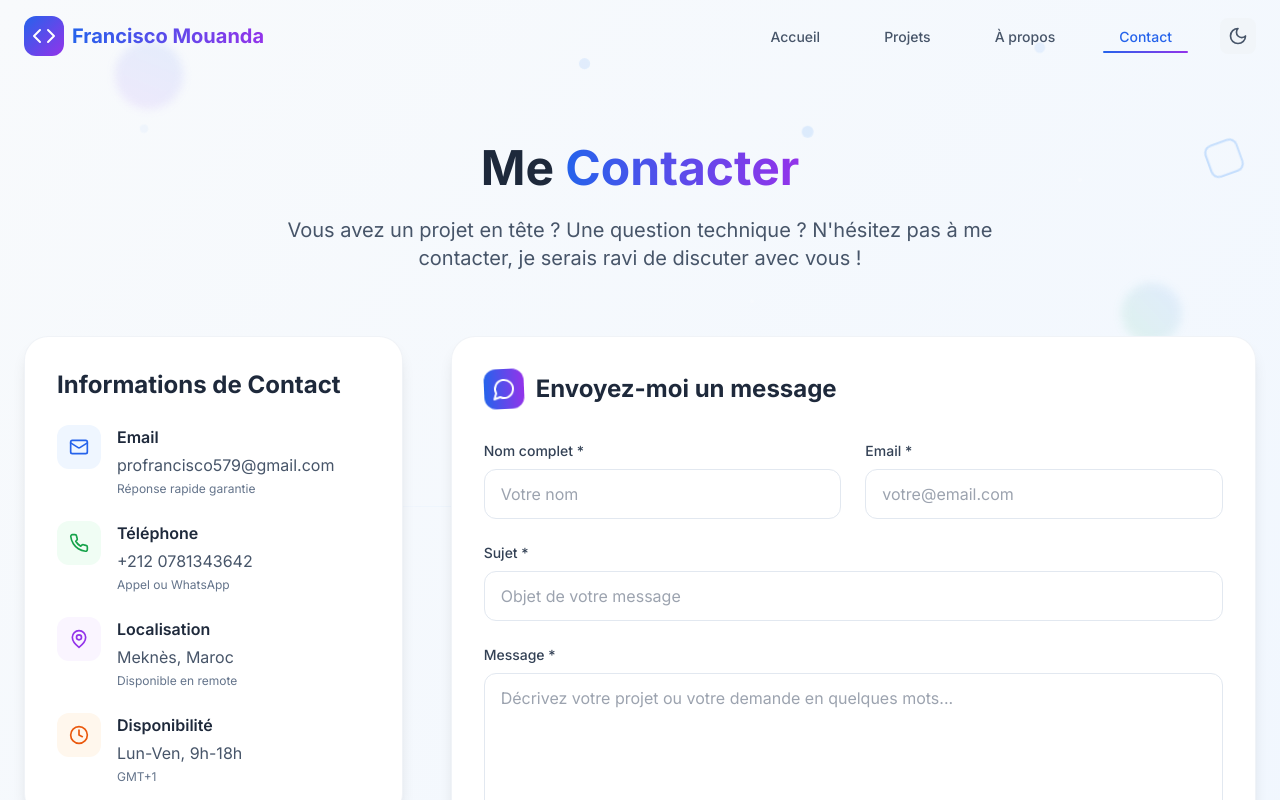
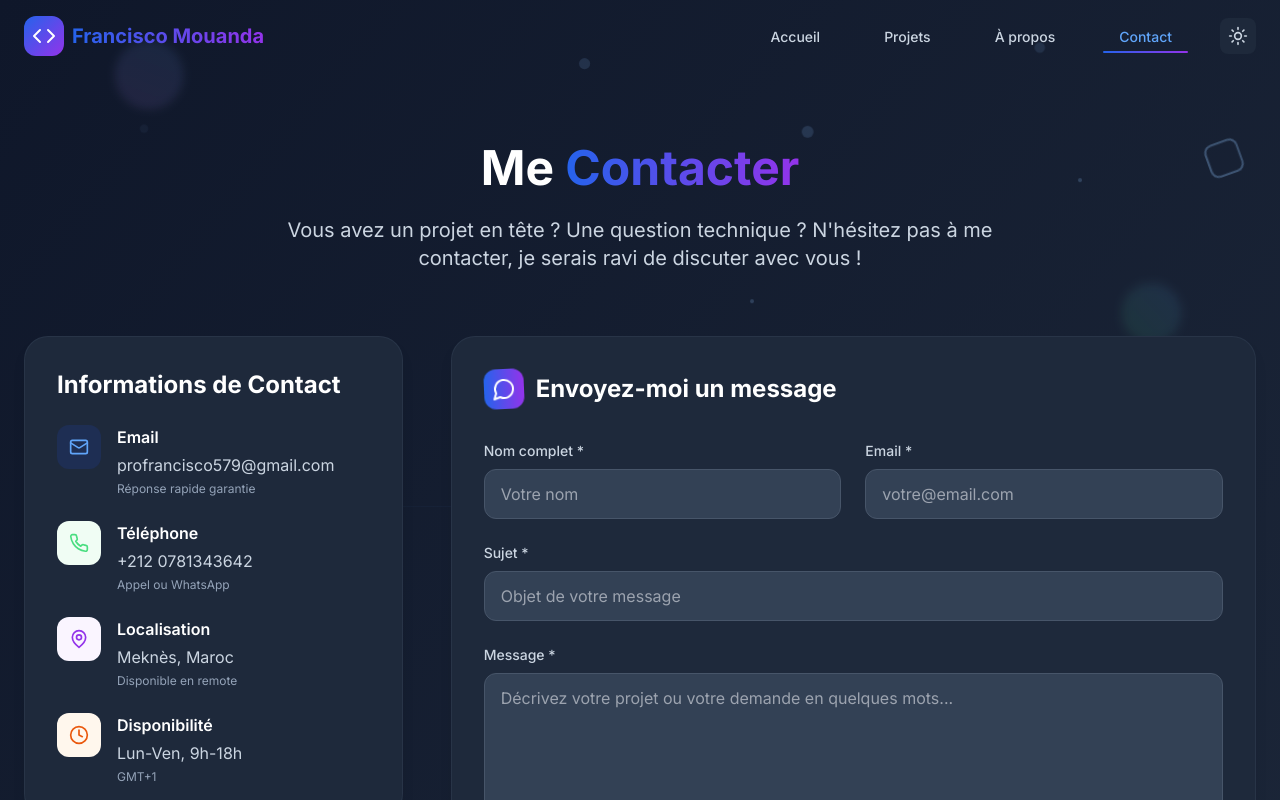
Before and after one commit to 6code579/Portofolio, a React (Vite) app: page /contact in a window 1280 px wide. Shown: the top 800 px of the page. Built offline with nearby package versions, Linux system fonts and the light colour scheme.

Commit message:
context modification

```diff
--- a/src/contexts/ThemeContext.tsx
+++ b/src/contexts/ThemeContext.tsx
@@ -10,7 +10,7 @@ const ThemeContext = createContext<ThemeContextType | undefined>(undefined);
 export const ThemeProvider: React.FC<{ children: React.ReactNode }> = ({ children }) => {
   const [isDark, setIsDark] = useState(() => {
     const saved = localStorage.getItem('theme');
-    return saved ? saved === 'dark' : false;
+    return saved ? saved === 'dark' : true; // démarre en mode sombre si rien de sauvegardé
   });
 
   useEffect(() => {
```
